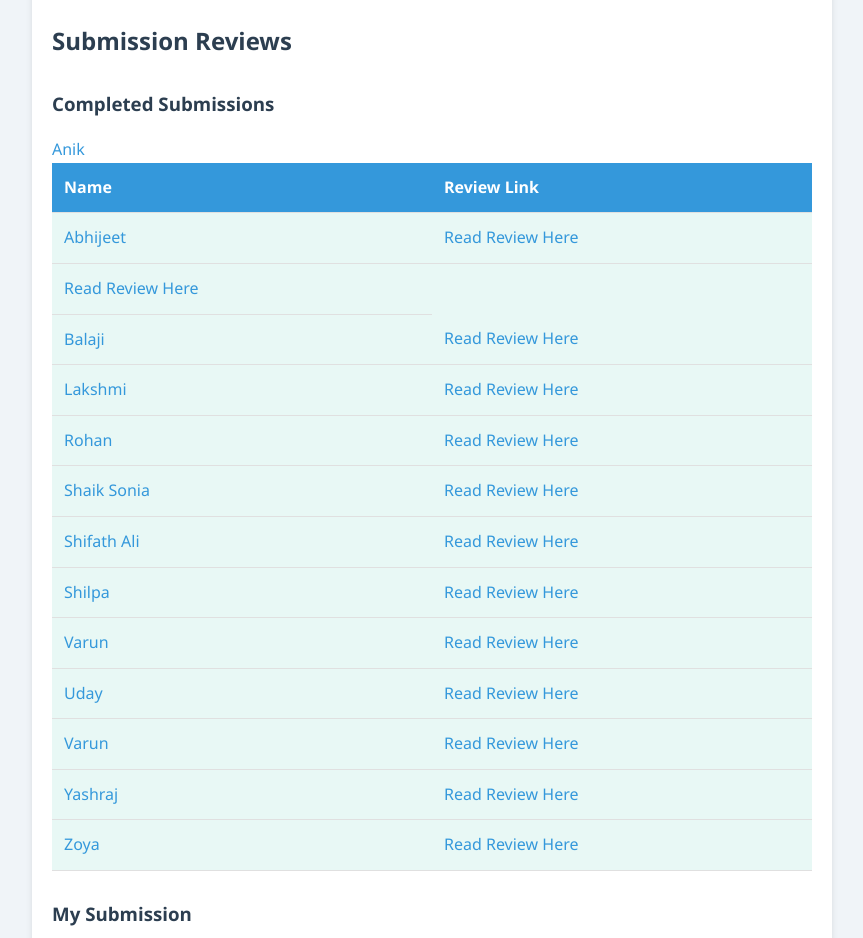
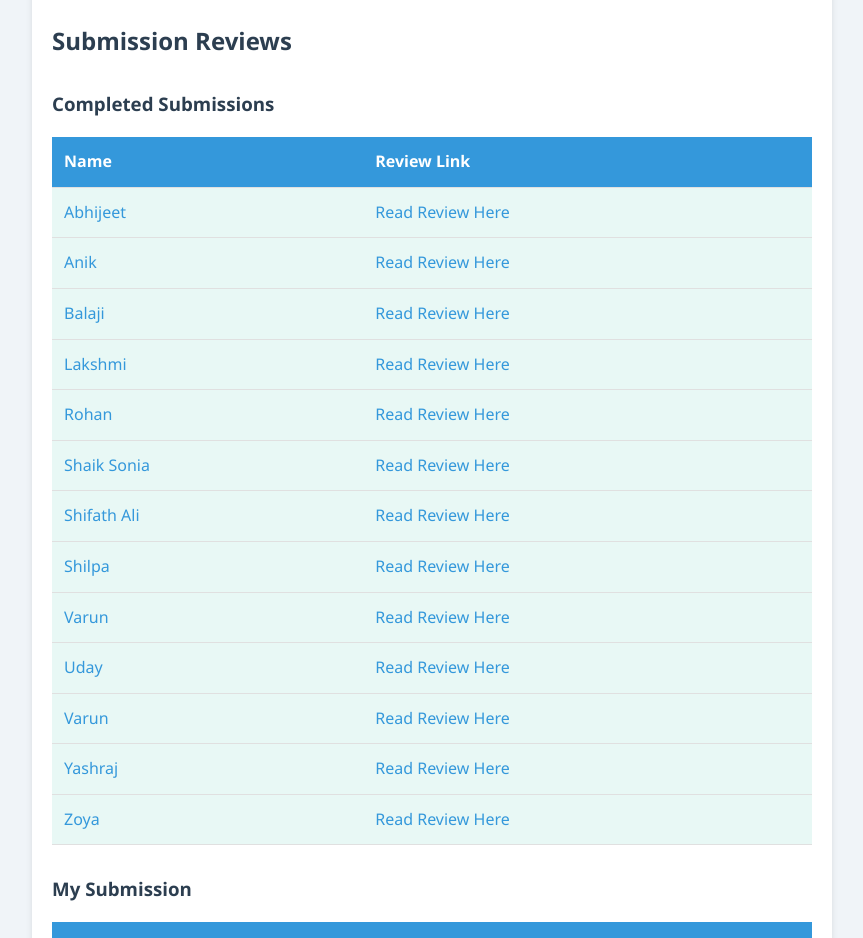
Before and after one commit to pradyot29/Bootcamp-Pradyot, a plain HTML site: page desgin-review/review.html in a window 1280 px wide. Shown: the part 780-1718 px from the top of the page, without its empty margins (208-1071 px from the left). Drawn offline with Linux system fonts and the light colour scheme.

Commit message:
changes in design reviews

```diff
--- a/desgin-review/review.html
+++ b/desgin-review/review.html
@@ -118,7 +118,7 @@
                 <td><a href="review-abhijeet.html">Read Review Here</a></td>
             </tr>
             <tr>
-                <a><a href = "https://inquisitive-zuccutto-e14a75.netlify.app/">Anik</a></td>
+                <td><a href = "https://inquisitive-zuccutto-e14a75.netlify.app/">Anik</a></td>
                 <td><a href="review-anik.html">Read Review Here</a></td>
             </tr>
             <tr>
```
Also changed, not shown: desgin-review/review-pradyot.html (+1 -1 lines).
